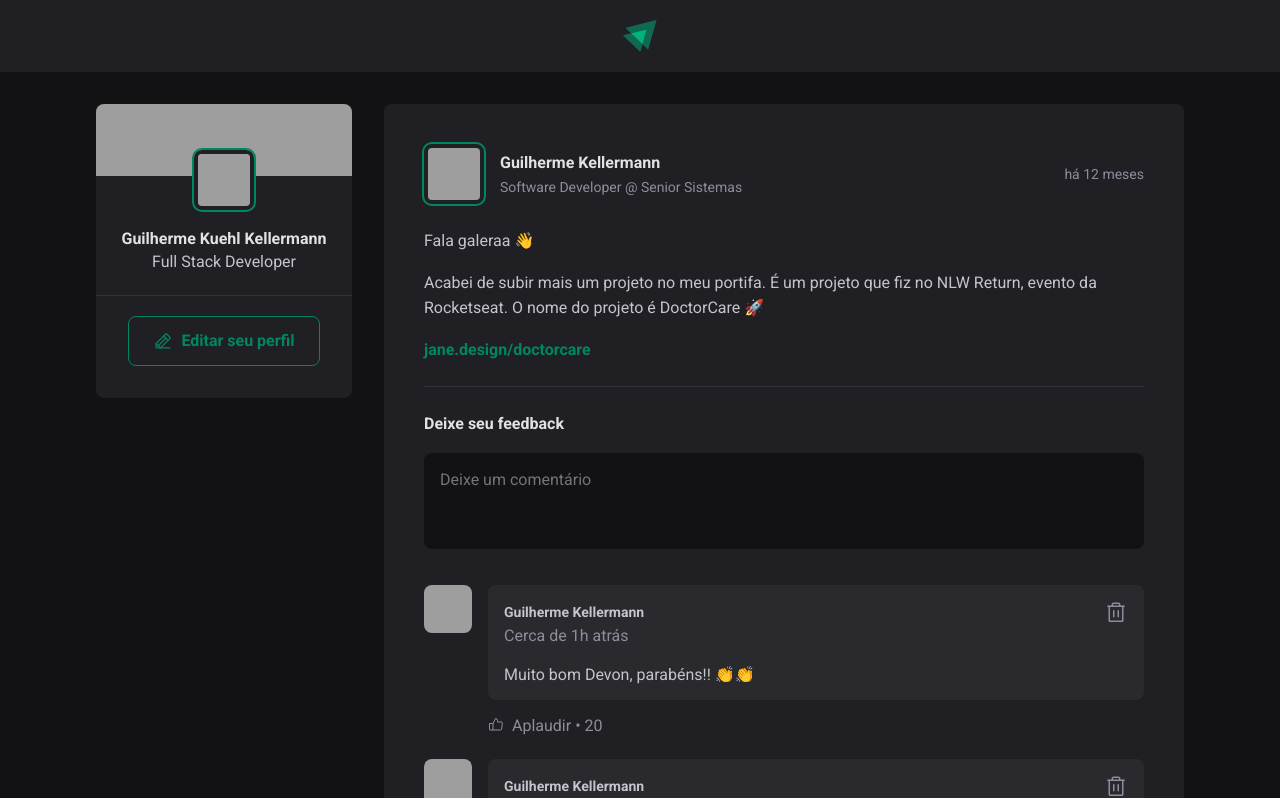
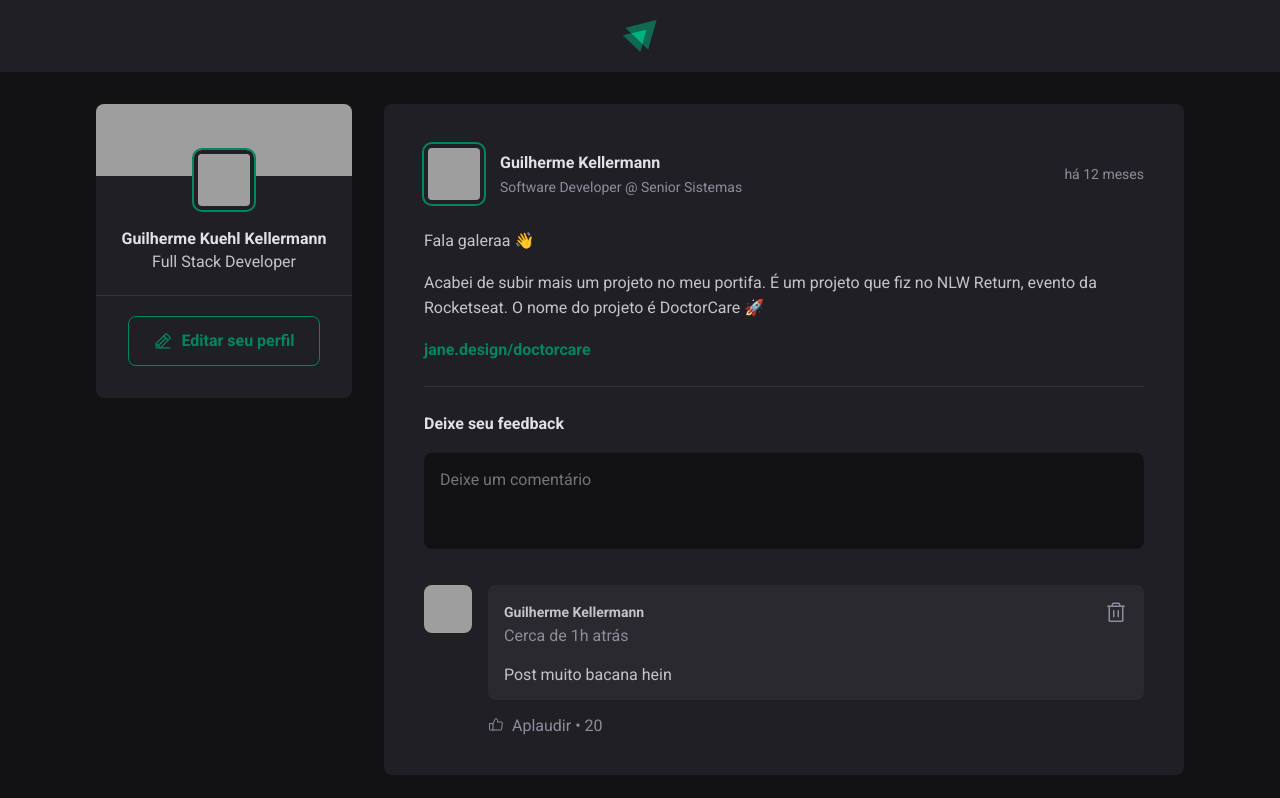
Before and after one commit to guilhermekuehl/ignite-feed, a React (Vite) app: page / in a window 1280 px wide. Shown: the top 798 px of the page. Built offline with nearby package versions, Linux system fonts and the light colour scheme; grey boxes are pictures that could not be loaded.

Commit message:
feat:inserting comments

```diff
--- a/src/components/Comment.jsx
+++ b/src/components/Comment.jsx
@@ -2,7 +2,7 @@
 import styles from './Comment.module.css'
 import { Avatar } from './Avatar'
 
-export function Comment() {
+export function Comment({ content }) {
   return(
     <div className={styles.comment}>
       <Avatar hasBorder={false} src="https://github.com/guilhermekuehl.png" alt="" />
@@ -20,7 +20,7 @@
             </button>
           </header>
 
-          <p>Muito bom Devon, parabéns!! 👏👏</p>
+          <p>{content}</p>
         </div>
 
         <footer>
--- a/src/components/Post.jsx
+++ b/src/components/Post.jsx
@@ -7,9 +7,10 @@
 
 export function Post({ author, publishedAt, content }) {
   const [comments, setComments] = useState([
-    1,
-    2,
+    'Post muito bacana hein'
   ])
+
+  const [newCommentText, setNewCommentText] = useState('')
 
   const publishedDateFormatted = new Intl.DateTimeFormat('pt-BR', {
     day: '2-digit',
@@ -26,9 +27,12 @@
   function handleCreateNewComment() {
     event.preventDefault()
 
-    setComments([...comments, comments.length + 1])
+    setComments([...comments, newCommentText])
+    setNewCommentText('')
+  }
 
-    console.log(comments)
+  function handleNewCommentChange() {
+    setNewCommentText(event.target.value);
   }
 
   return (
@@ -60,7 +64,10 @@
       <form onSubmit={handleCreateNewComment} className={styles.commentForm}>
         <strong>Deixe seu feedback</strong>
         <textarea
-          placeHolder="Deixe um comentário"
+          name="comment"
+          placeholder="Deixe um comentário"
+          value={newCommentText}
+          onChange={handleNewCommentChange}
         />
 
         <footer>
@@ -70,7 +77,7 @@
 
       <div className={styles.commentList}>
         {comments.map(comment => {
-          return <Comment />
+          return <Comment content={comment}/>
         })}
       </div>
     </article>
```
Also changed, not shown: 2 other files (tests, documents, lock files or other folders).
